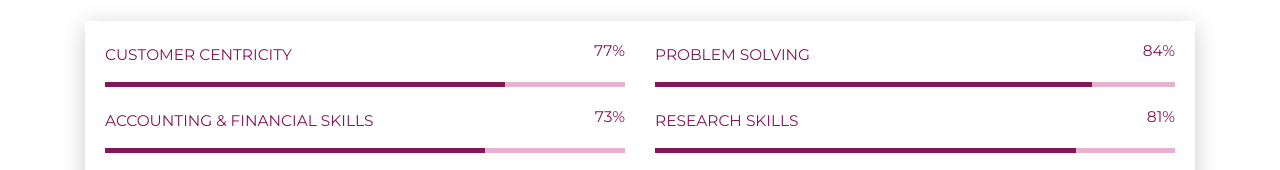
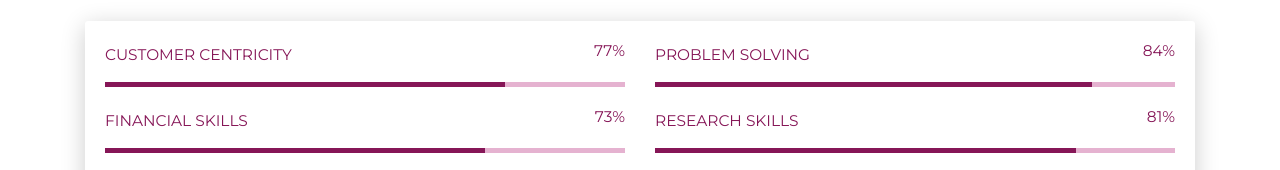
Before and after one commit to Imakangi/hilder-ngao, a plain HTML site: page index.html in a window 1280 px wide. Shown: the part 1116-1286 px from the top of the page. Drawn offline with Linux system fonts and the light colour scheme.

Commit message:
Update index (1).html

```diff
--- a/index.html
+++ b/index.html
@@ -238,7 +238,7 @@
                 <div class="row">
                   <div class="col-md-6">
                     <div class="progress-container progress-primary">
-                      <span class="progress-badge">Accounting & Financial Skills</span>
+                      <span class="progress-badge">Financial Skills</span>
                       <div class="progress">
                         <div
                           class="progress-bar progress-bar-primary"
```
